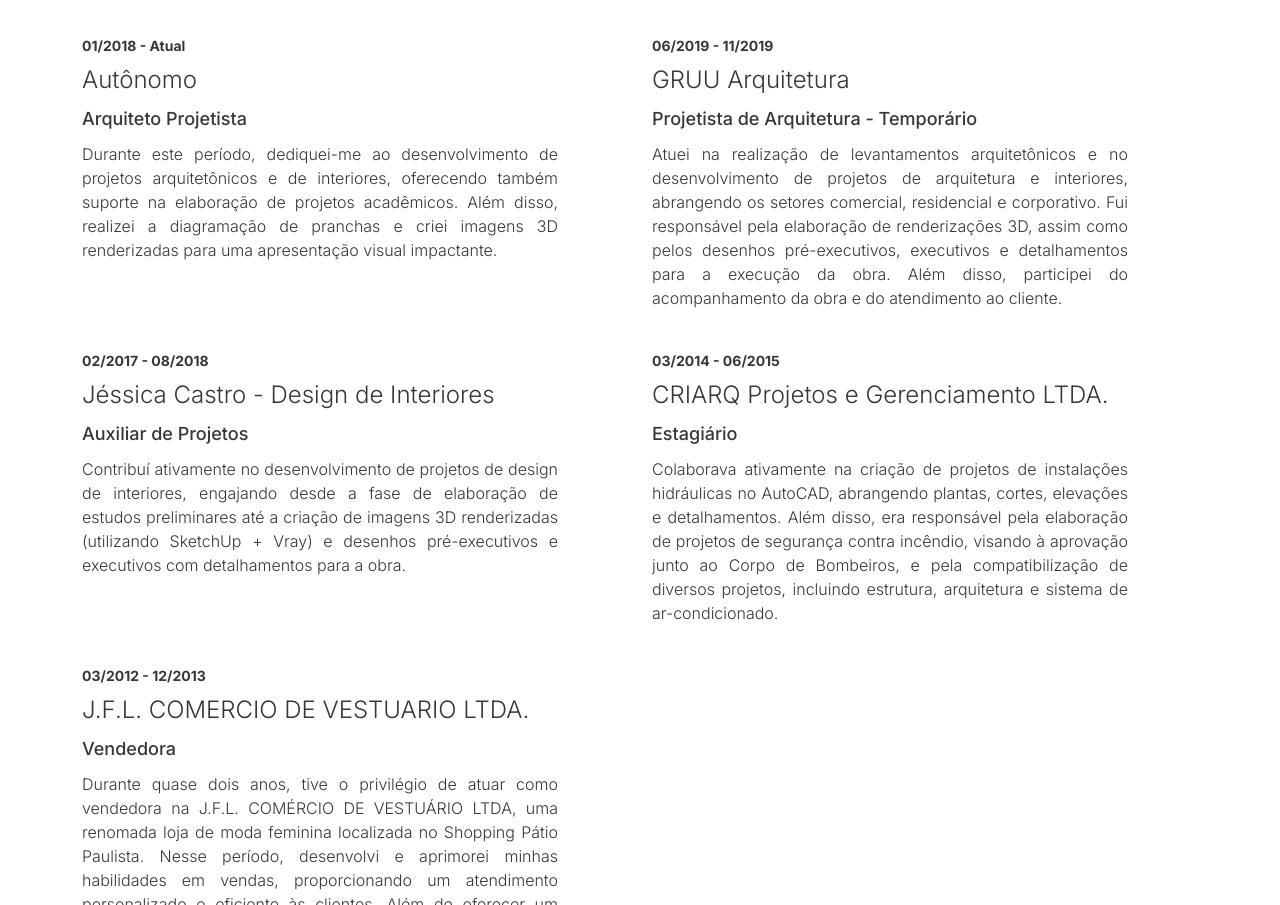
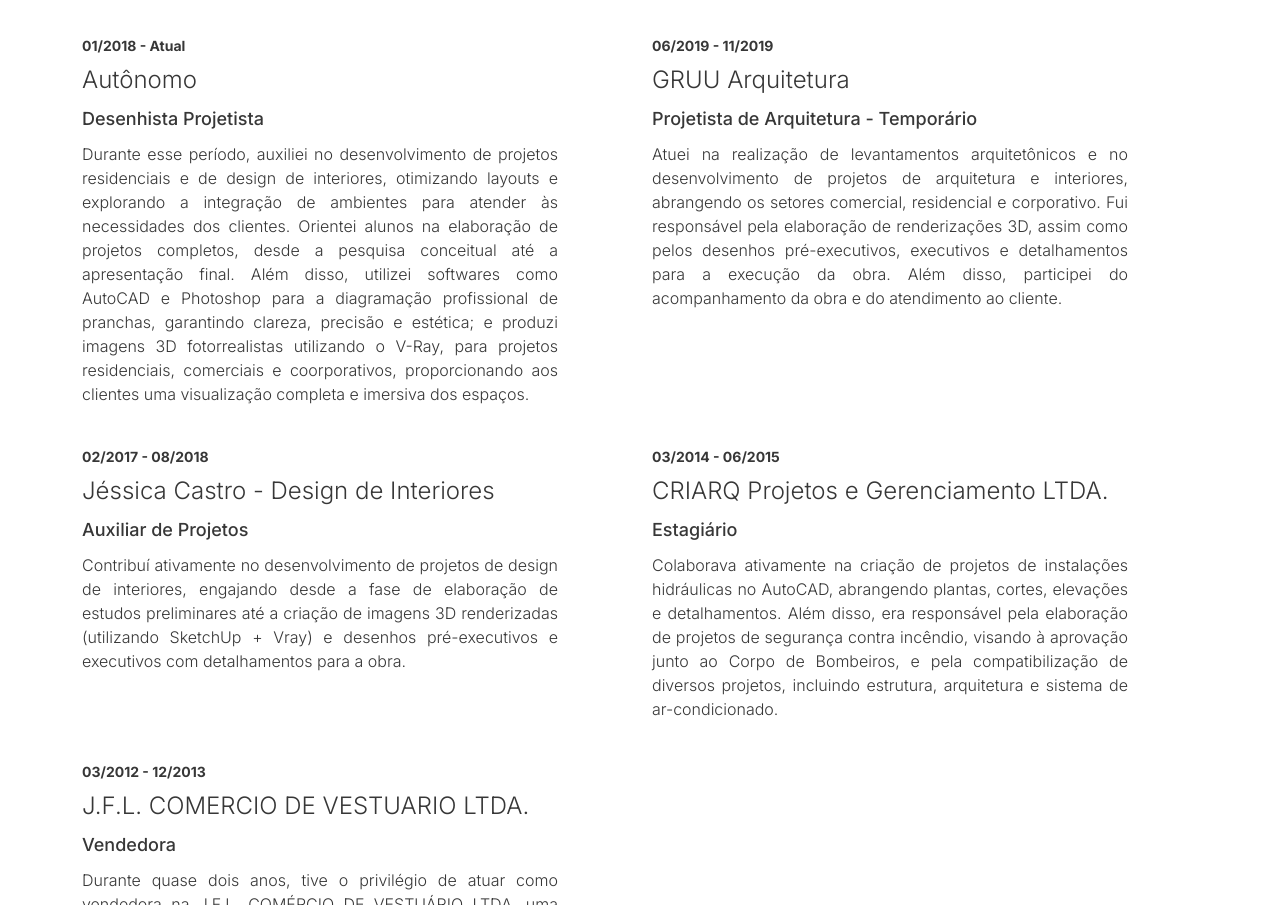
Before and after one commit to leticiaharumi/portfolio_arquitetura, a plain HTML site: page index.html in a window 1280 px wide. Shown: the part 1058-1963 px from the top of the page. Drawn offline with nearby package versions, Linux system fonts and the light colour scheme.

Commit message:
alterações

```diff
--- a/index.html
+++ b/index.html
@@ -99,9 +99,10 @@
                     <section>
                         <span class="ds-ano">01/2018 - Atual</span>
                         <h3 class="ds-escritorio">Autônomo</h3>
-                        <span class="ds-cargo">Arquiteto Projetista</span>
+                        <span class="ds-cargo">Desenhista Projetista</span>
                         <p>
-                            Durante este período, dediquei-me ao desenvolvimento de projetos arquitetônicos e de interiores, oferecendo também suporte na elaboração de projetos acadêmicos. Além disso, realizei a diagramação de pranchas e criei imagens 3D renderizadas para uma apresentação visual impactante.
+                            Durante esse período, auxiliei no desenvolvimento de projetos residenciais e de design de interiores, otimizando layouts e explorando a integração de ambientes para atender às necessidades dos clientes. Orientei alunos na elaboração de projetos completos, desde a pesquisa conceitual até a apresentação final.
+Além disso, utilizei softwares como AutoCAD e Photoshop para a diagramação profissional de pranchas, garantindo clareza, precisão e estética; e produzi imagens 3D fotorrealistas utilizando o V-Ray, para projetos residenciais, comerciais e coorporativos, proporcionando aos clientes uma visualização completa e imersiva dos espaços.
                         </p>
                     </section>
                 </div>
```
